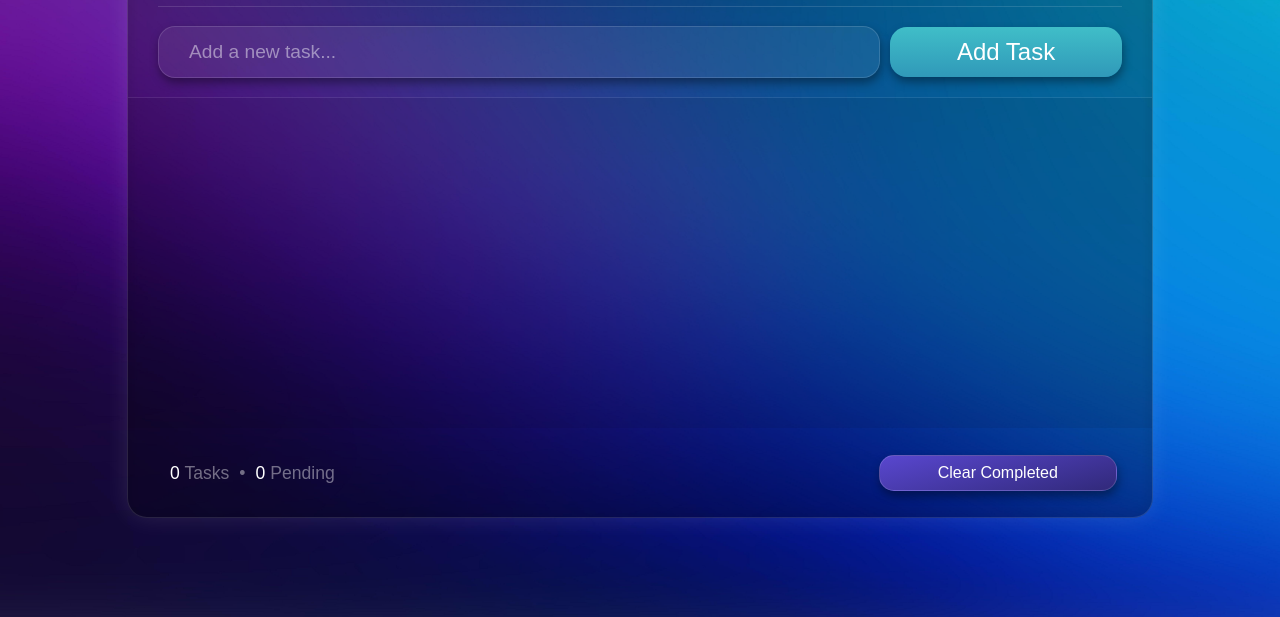
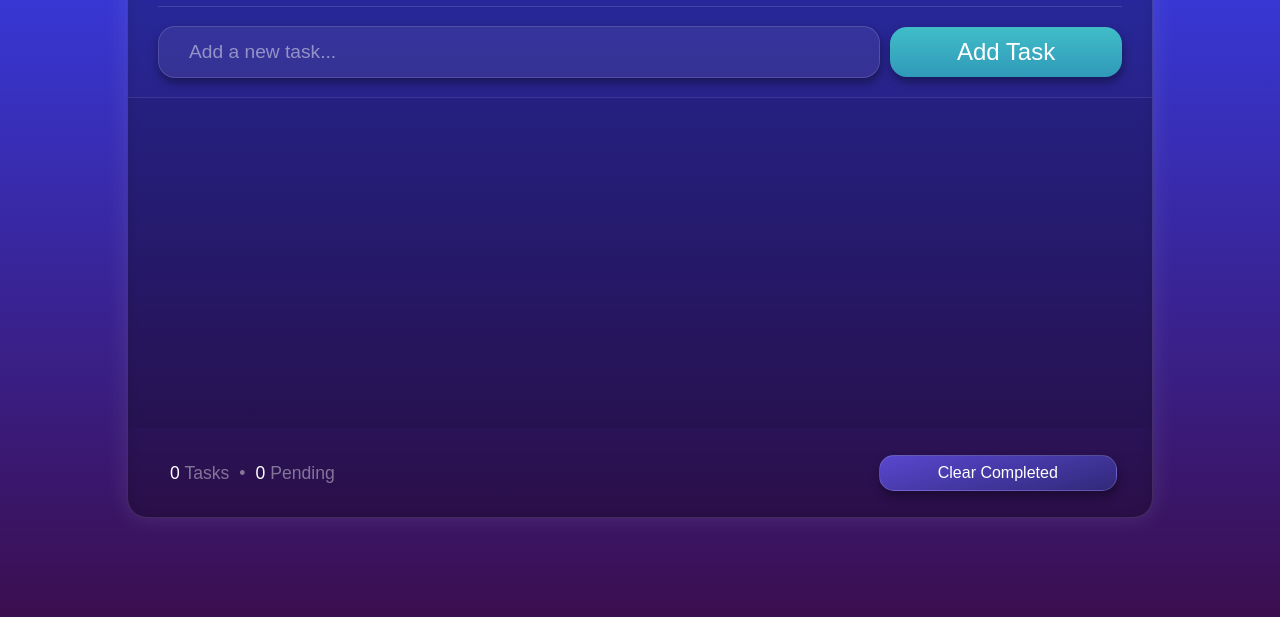
Before and after one commit to Yashkamal-dev/todo-list-app, a plain HTML site: page index.html in a window 1280 px wide. Shown: the part 183-800 px from the top of the page. Drawn offline with Linux system fonts and the light colour scheme.

Commit message:
style: update app background gradient

```diff
--- a/style.css
+++ b/style.css
@@ -7,7 +7,7 @@ body {
   height: 100vh;
   color: white;
   font-family: Arial, Helvetica, sans-serif;
-  background-image: url("assets/background-image.jpg");
+  background: linear-gradient(rgb(54, 67, 251), rgba(59, 14, 79));
 
   background-size: cover;
 }
```
